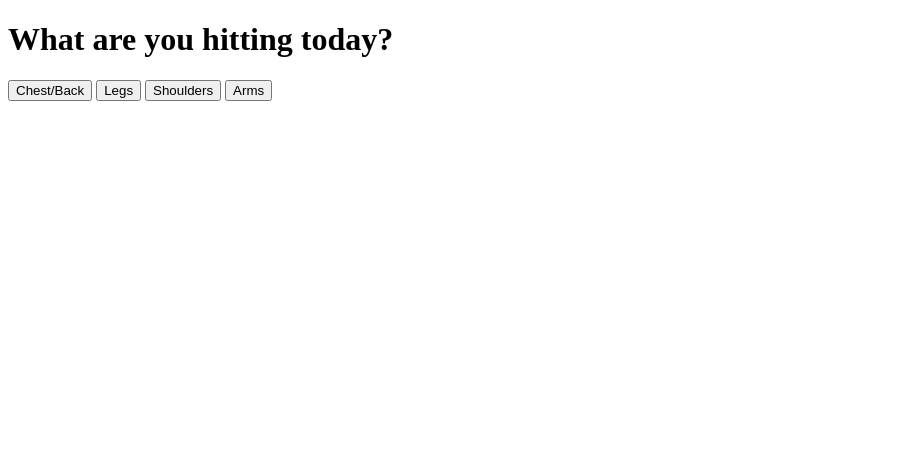
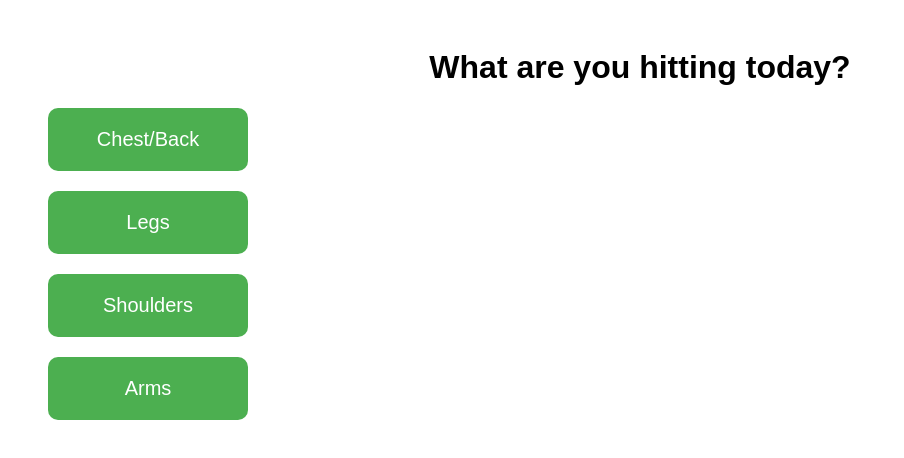
Before and after one commit to immycoding/pump-logger, a plain HTML site: page index.html in a window 1280 px wide. Shown: the whole page, without its empty margins (0-904 px from the left). Drawn offline with Linux system fonts and the light colour scheme.

Commit message:
linked to css

```diff
--- a/index.html
+++ b/index.html
@@ -2,6 +2,7 @@
 <html lang="en">
 <head>
     <link rel="manifest" href="manifest.json">
+    <link rel="stylesheet" href="style.css">
     <meta charset="UTF-8">
     <meta name="viewport" content="width=device-width, initial-scale=1.0">
     <title>Pump Logger</title>
--- a/style.css
+++ b/style.css
@@ -1,39 +1,38 @@
 body {
     font-family: Arial, sans-serif;
     text-align: center;
+    padding: 20px;
 }
+
 form {
     margin: 20px auto;
     max-width: 300px;
 }
+
 input {
     margin: 10px 0;
     padding: 8px;
     width: 100%;
 }
+
 button {
-    margin: 20px; /* Add spacing around buttons */
-    padding: 20px 40px; /* Make the buttons larger */
-    font-size: 20px; /* Increase text size */
+    margin: 20px;
+    padding: 20px 40px;
+    font-size: 20px;
     border: none;
-    background-color: #4CAF50; /* Button color */
+    background-color: #4CAF50;
     color: white;
-    border-radius: 10px; /* Rounded corners */
+    border-radius: 10px;
     cursor: pointer;
-    display: block; /* Make buttons full-width or stack */
-    width: 200px; /* Set a fixed width for consistency */
-    text-align: center; /* Center the text */
+    display: block;
+    width: 200px;
+    text-align: center;
 }
 
 button:hover {
-    background-color: #45a049; /* Slightly darker color on hover */
+    background-color: #45a049;
 }
 
-body {
-    font-family: Arial, sans-serif;
-    text-align: center;
-    padding: 20px;
-}
 select, input {
     margin: 10px 0;
     padding: 10px;
```
